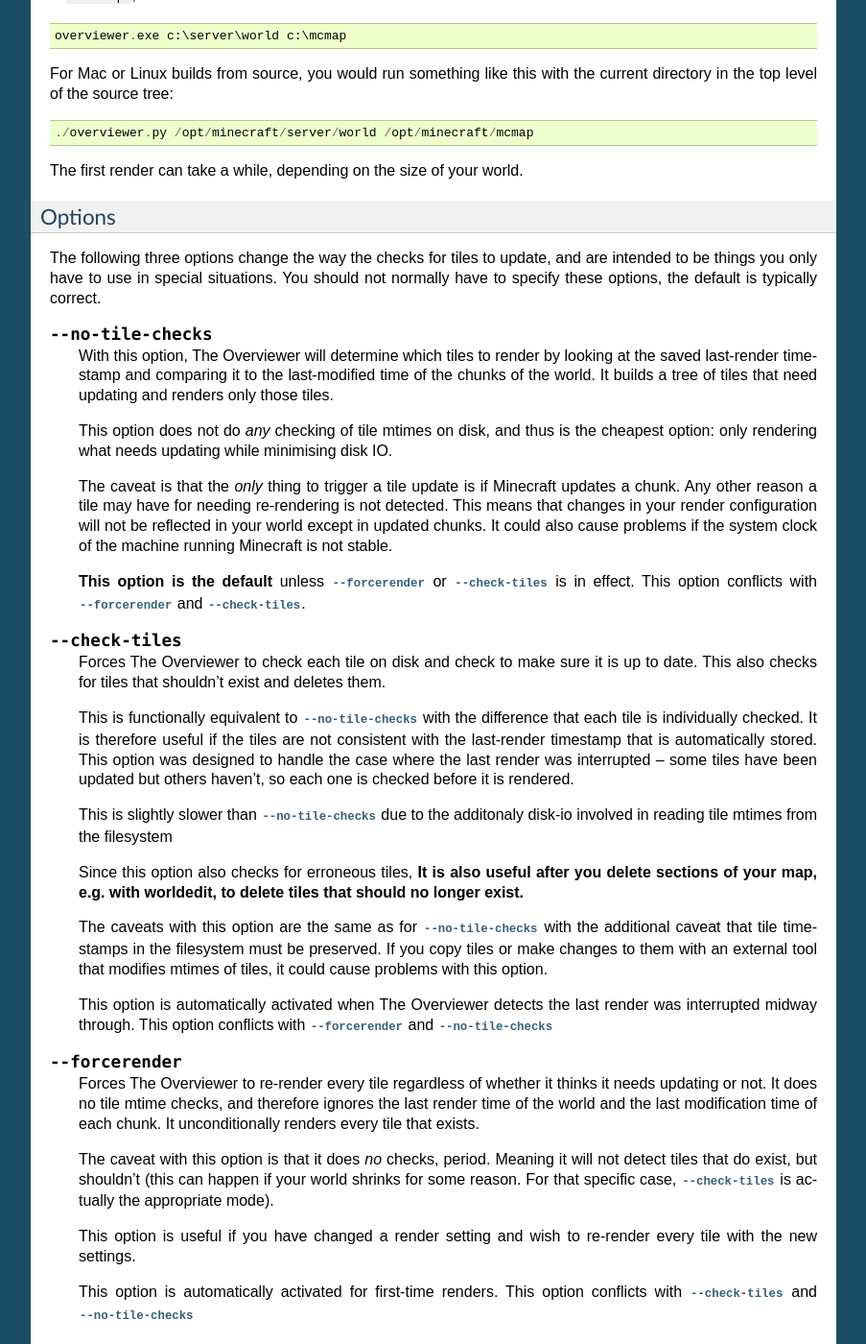
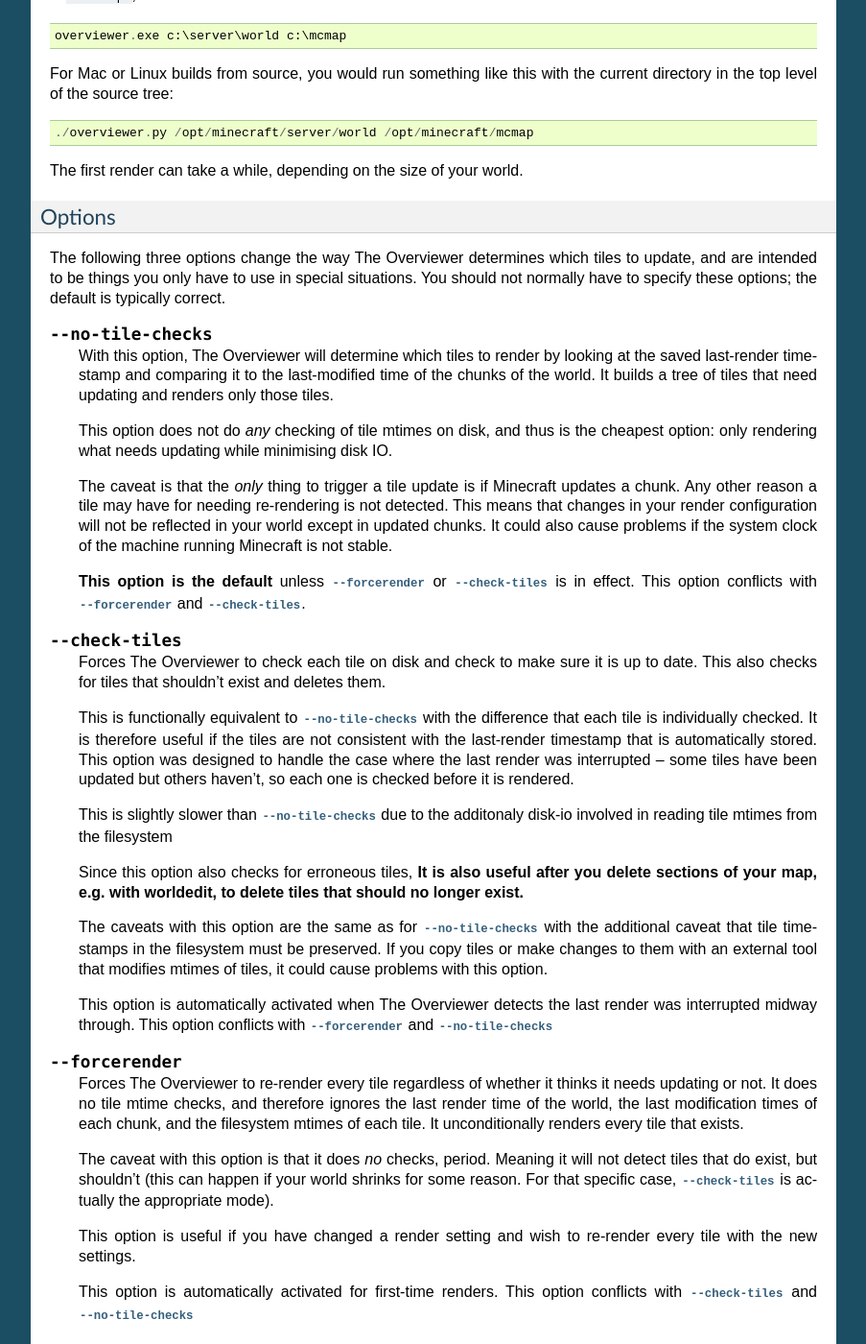
Before and after one commit to overviewer/Minecraft-Overviewer, a Sphinx documentation site: the page built from docs/running.rst, in a window 1280 px wide and 1400 px high, scrolled down 1583 px. Shown: the whole window at 96% size, without its empty margins (198-1101 px from the left). Built offline with Sphinx 7.4.7, drawn with Linux system fonts in a browser that asks for light colours.

Commit message:
even more doc tweaks

```diff
--- a/docs/running.rst
+++ b/docs/running.rst
@@ -110,9 +110,10 @@ The first render can take a while, depending on the size of your world.
 Options
 -------
 
-The following three options change the way the checks for tiles to update, and
-are intended to be things you only have to use in special situations. You should
-not normally have to specify these options, the default is typically correct.
+The following three options change the way The Overviewer determines which tiles
+to update, and are intended to be things you only have to use in special
+situations. You should not normally have to specify these options; the default
+is typically correct.
 
 .. cmdoption:: --no-tile-checks
 
@@ -168,8 +169,9 @@ not normally have to specify these options, the default is typically correct.
 
     Forces The Overviewer to re-render every tile regardless of whether it
     thinks it needs updating or not. It does no tile mtime checks, and therefore
-    ignores the last render time of the world and the last modification time of
-    each chunk. It unconditionally renders every tile that exists.
+    ignores the last render time of the world, the last modification times of
+    each chunk, and the filesystem mtimes of each tile. It unconditionally
+    renders every tile that exists.
 
     The caveat with this option is that it does *no* checks, period. Meaning it
     will not detect tiles that do exist, but shouldn't (this can happen if your
```
